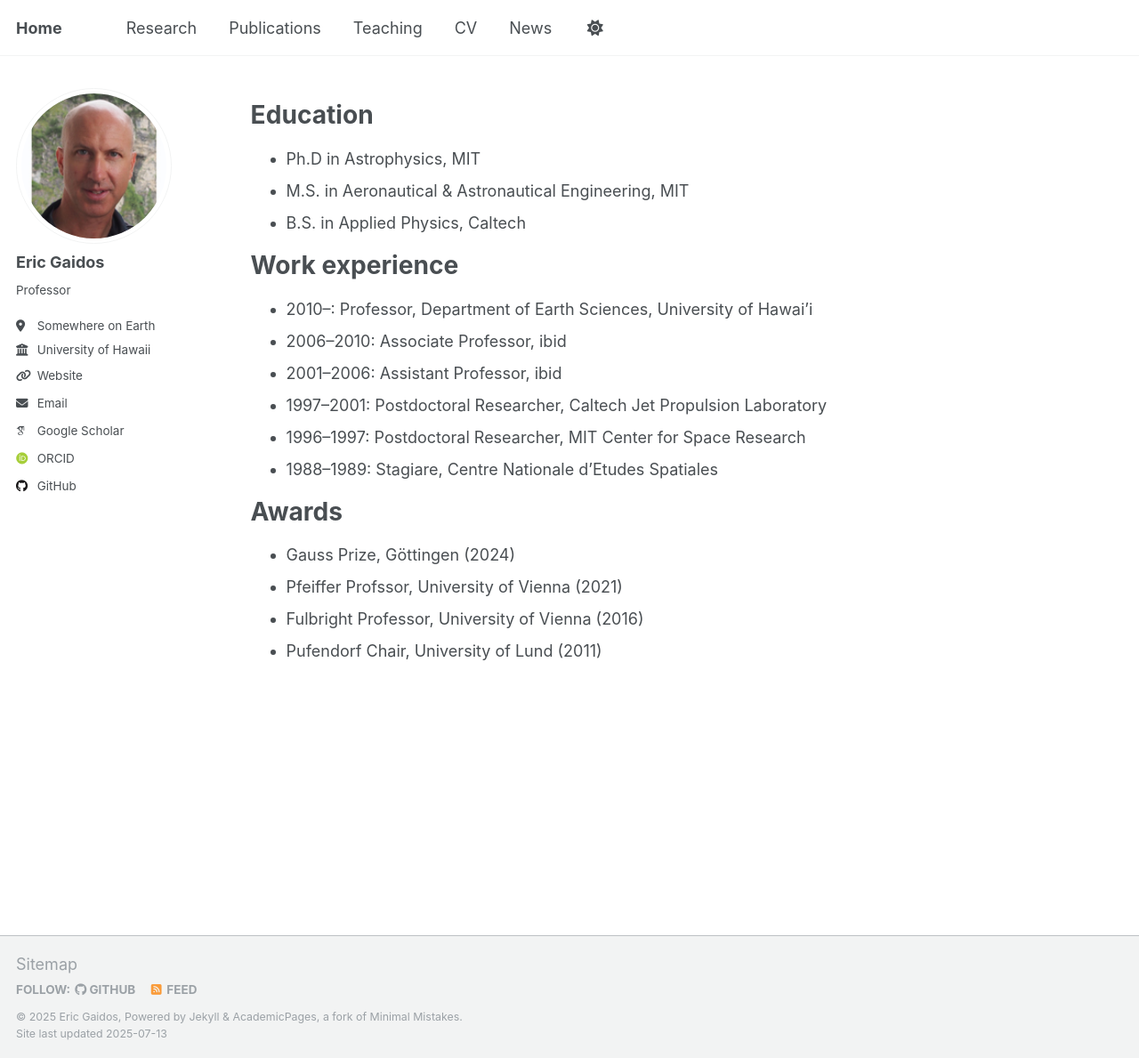
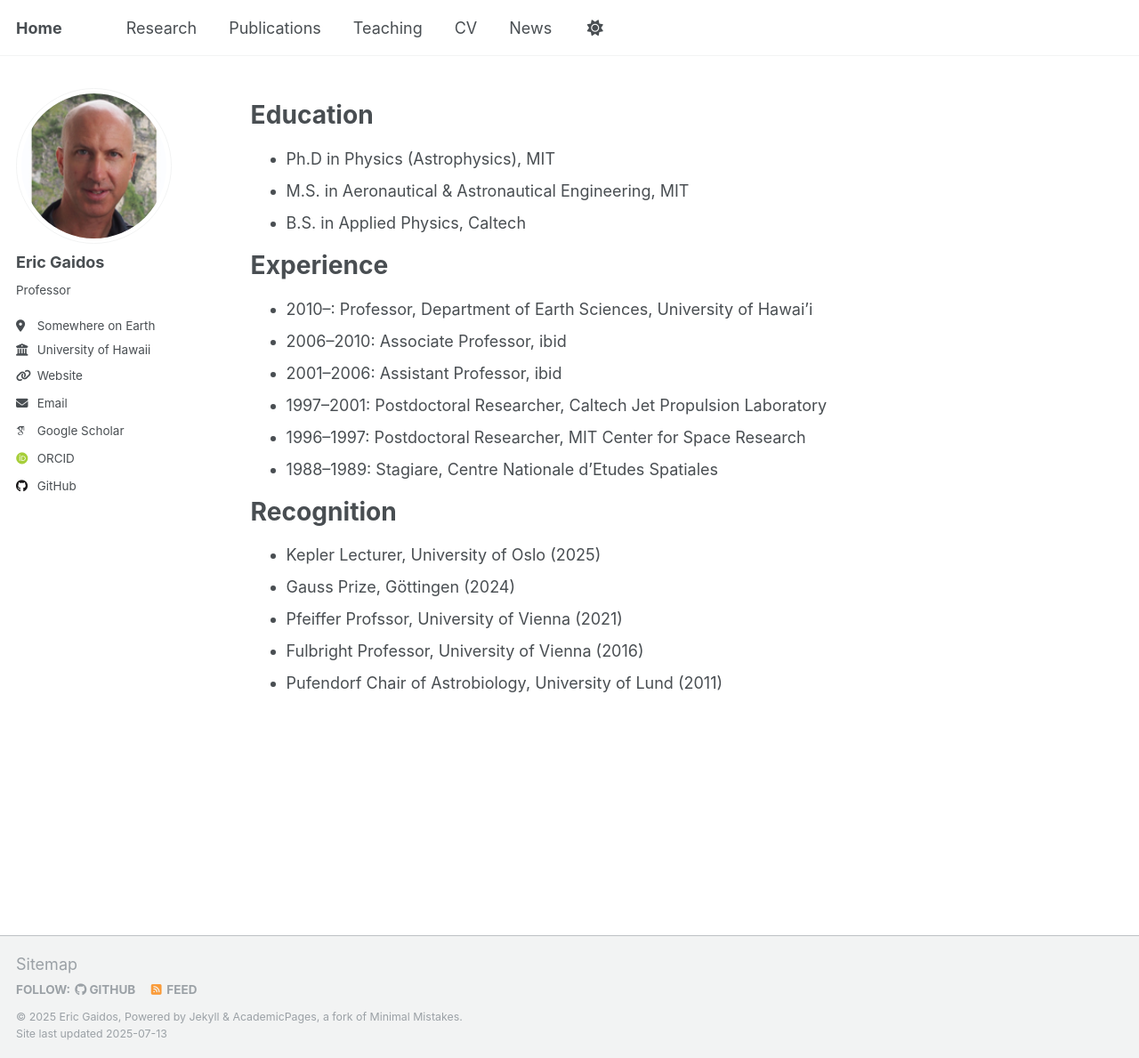
Before and after one commit to egaidos/egaidos.github.io, a Jekyll site: the page built from _pages/cv.md, in a window 1280 px wide and 1189 px high. Shown: the whole window at 89% size. Built offline with Jekyll 4.4.1, drawn with Linux system fonts in a browser that asks for light colours; some web fonts are replaced.

Commit message:
Update cv.md

```diff
--- a/_pages/cv.md
+++ b/_pages/cv.md
@@ -11,11 +11,11 @@ redirect_from:
 
 Education
 ======
-* Ph.D in Astrophysics, MIT
+* Ph.D in Physics (Astrophysics), MIT
 * M.S. in Aeronautical & Astronautical Engineering, MIT
 * B.S. in Applied Physics, Caltech
 
-Work experience
+Experience
 ======
 * 2010--: Professor, Department of Earth Sciences, University of Hawai'i
 * 2006--2010: Associate Professor, ibid
@@ -24,9 +24,10 @@ Work experience
 * 1996--1997: Postdoctoral Researcher, MIT Center for Space Research
 * 1988--1989: Stagiare, Centre Nationale d'Etudes Spatiales
 
-Awards
+Recognition
 ======
+* Kepler Lecturer, University of Oslo (2025)
 * Gauss Prize, Göttingen (2024)
 * Pfeiffer Profssor, University of Vienna (2021)
 * Fulbright Professor, University of Vienna (2016)
-* Pufendorf Chair, University of Lund (2011)
+* Pufendorf Chair of Astrobiology, University of Lund (2011)
```
